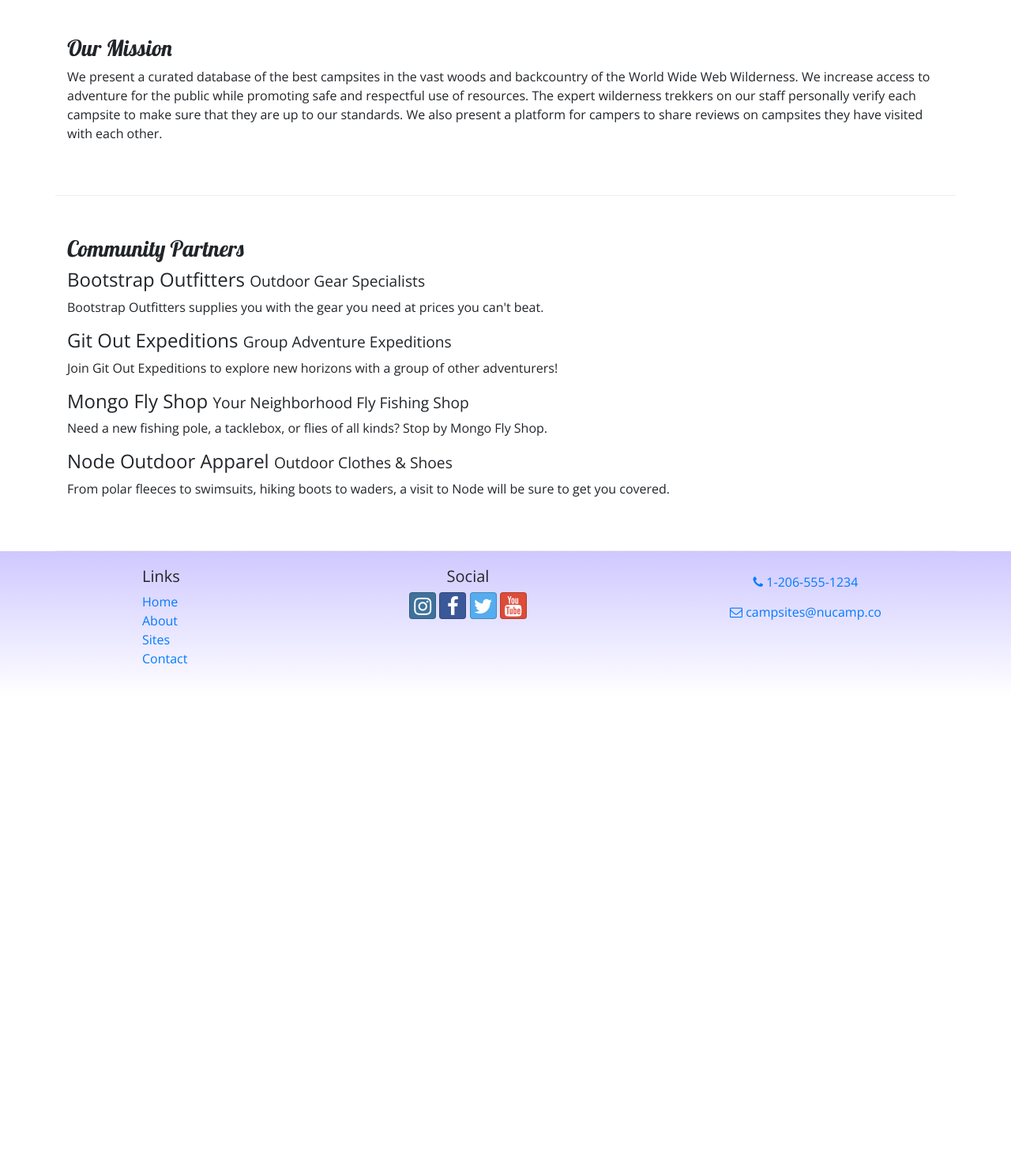
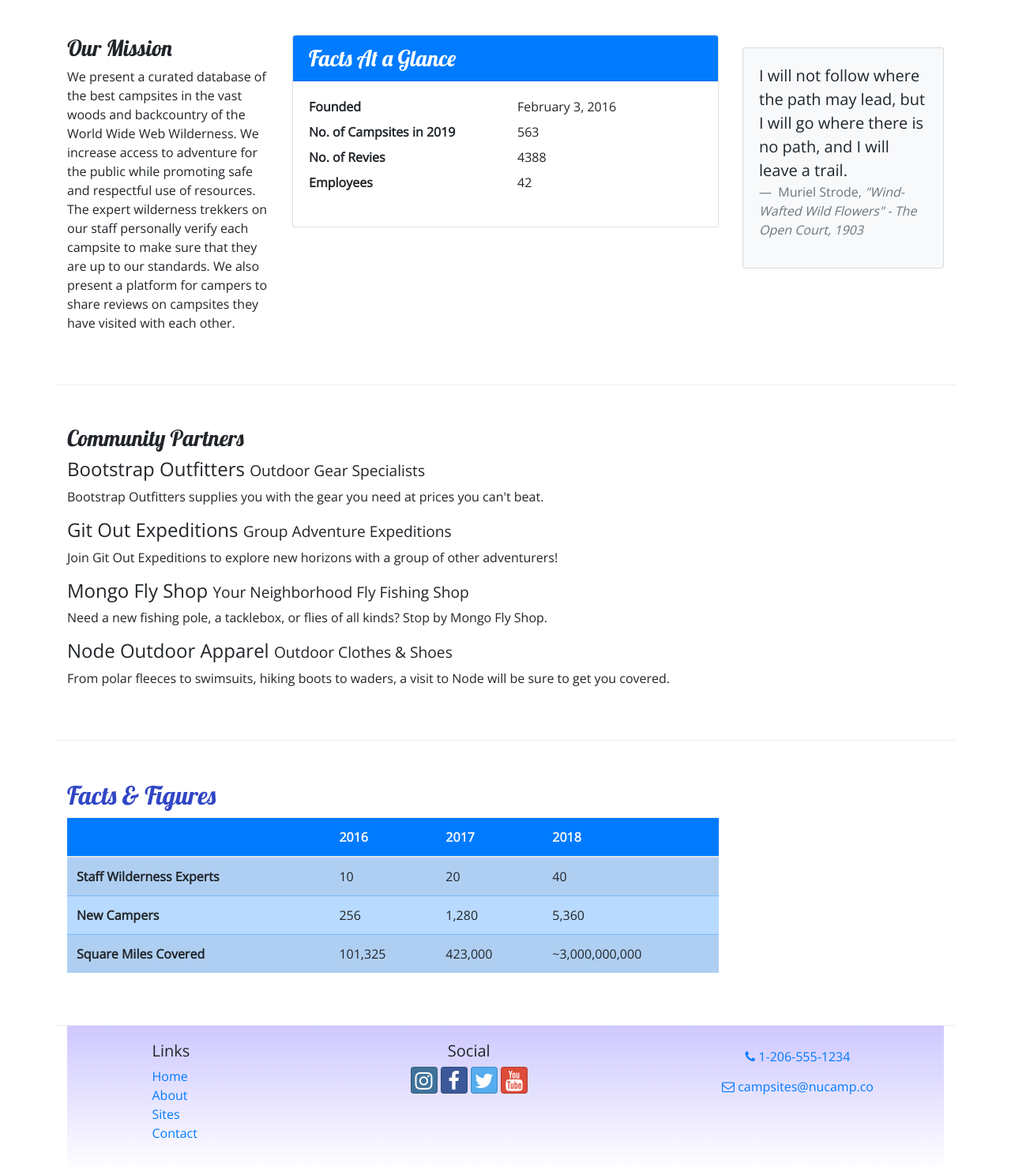
Before and after one commit to bnardy06/nucamp-bootstrap-revamp, a website: page aboutus.html in a window 1280 px wide. Shown: the part 360-1843 px from the top of the page at 79% size. Before the commit the page ends 1242 px from the top, so only its background shows below. Drawn offline with nearby package versions, Linux system fonts and the light colour scheme.

Commit message:
Tables and Cards

```diff
--- a/aboutus.html
+++ b/aboutus.html
@@ -60,10 +60,40 @@
         <div class="row row-content">
             <div class="col-sm-6 col-xl">
                 <h3>Our Mission</h3>
-                <p>We present a curated database of the best campsites in the vast woods and backcountry of the World Wide Web Wilderness. We increase access to adventure for the public while promoting safe and respectful use of resources. The expert wilderness trekkers on our staff personally verify each campsite to make sure that they are up to our standards. We also present a platform for campers to share reviews on campsites they have visited with each other.</p>
+                <p>We present a curated database of the best campsites in the vast woods and backcountry of the World Wide Web
+                    Wilderness. We increase access to adventure for the public while promoting safe and respectful use of resources.
+                    The expert wilderness trekkers on our staff personally verify each campsite to make sure that they are up to our
+                    standards. We also present a platform for campers to share reviews on campsites they have visited with each other.</p>
+            </div>
+            <div class="col-sm-6">
+                <div class="card">
+                    <h3 class="card-header bg-primary text-white"> Facts At a Glance </h3>
+                    <div class="card-body">
+                        <dl class="row">
+                            <dt class="col-6"> Founded </dt>
+                            <dd class="col-6"> February 3, 2016 </dd>
+                            <dt class="col-6"> No. of Campsites in 2019 </dt>
+                            <dd class="col-6"> 563 </dd>
+                            <dt class="col-6"> No. of Revies </dt>
+                            <dd class="col-6"> 4388</dd>
+                            <dt class="col-6"> Employees </dt>
+                            <dd class="col-6"> 42 </dd>
+                        </dl>
+                    </div>
+                </div>
+            </div>
+            <div class="col">
+                <div class="card bg-light mt-3">
+                    <blockquote class="blockquote card-body">
+                        <p class="mb-0"> I will not follow where the path may lead, but I will go where there is no path, and I will leave a trail.</p>
+                        <footer class="blockquote-footer"> Muriel Strode,
+                        <cite title="Source Title"> "Wind-Wafted Wild Flowers" - The Open Court, 1903
+                        </cite>
+                    </footer>
+                </blockquote>
             </div>
         </div>
-
+    </div>
         <div class="row row-content">
             <div class="col">
                 <h3>Community Partners</h3>
@@ -77,9 +107,46 @@
                 <p class="d-none d-sm-block">From polar fleeces to swimsuits, hiking boots to waders, a visit to Node will be sure to get you covered.</p>
             </div>
         </div>
-    </div>
 
-    <footer>
+        <div class="row row-content">
+            <div class="col-sm-9">
+                <h2> Facts &amp; Figures </h2>
+                <div class="table-responsive">
+                    <table class="table table-striped">
+                        <thead>
+                            <tr class="bg-primary text-light">
+                                <th> </th>
+                                <th> 2016 </th>
+                                <th> 2017 </th>
+                                <th> 2018 </th>
+                            </tr>
+                        </thead>
+                        <tbody class="table-primary">
+                            <tr>
+                                <th> Staff Wilderness Experts </th>
+                                <td> 10 </td>
+                                <td> 20 </td>
+                                <td> 40 </td>
+                            </tr>
+                            <tr>
+                                <th> New Campers </th>
+                                <td> 256 </td>
+                                <td> 1,280 </td>
+                                <td> 5,360 </td>
+                            </tr>
+                            <tr>
+                                <th> Square Miles Covered </th>
+                                <td> 101,325 </td>
+                                <td> 423,000 </td>
+                                <td> ~3,000,000,000 </td>
+                            </tr>
+                        </tbody>
+                    </table>
+                </div>
+            </div>
+        </div>
+
+    <footer class="site-footer">
         <div class="container">
             <div class="row">
                 <div class="col-4 col-sm-2 offset-1">
--- a/css/styles.css
+++ b/css/styles.css
@@ -14,7 +14,7 @@ header h2 {
     color: #CEC8FF;
 }
 
-footer {
+.site-footer{
     background-image: linear-gradient(#CEC8FF, white);
     padding: 20px 0;
 }
```
Also changed, not shown: contactus.html (+1 -1 lines), index.html (+1 -1 lines).
